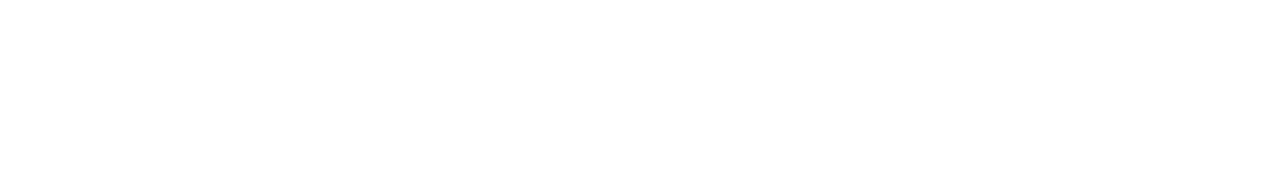
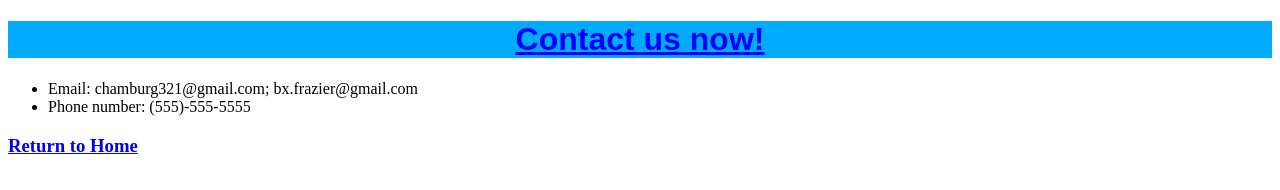
Before and after one commit to SiR-Frazier/resort-website, a plain HTML site: page Contacts.html in a window 1280 px wide. Drawn offline with Linux system fonts and the light colour scheme.

Commit message:
added additional pages and content for Contacts and pictures

```diff
--- a/Contacts.html
+++ b/Contacts.html
@@ -2,9 +2,15 @@
 <html>
   <head>
     <link href="css/styles.css" rel="stylesheet" type="text/css" />
-    <title>Accomodations</title>
+    <title>Contacts</title>
   </head>
   <body>
+    <h1>Contact us now!</h1>
+    <ul>
+      <li>Email: chamburg321@gmail.com; bx.frazier@gmail.com</li>
+      <li>Phone number: (555)-555-5555</li>
+    </ul>
+    <h3><a href="index.html">Return to Home</a></h3>
   </body>
 
 </html>
```
Also changed, not shown: Pictures.html (+3 -1 lines), 1 other file.
